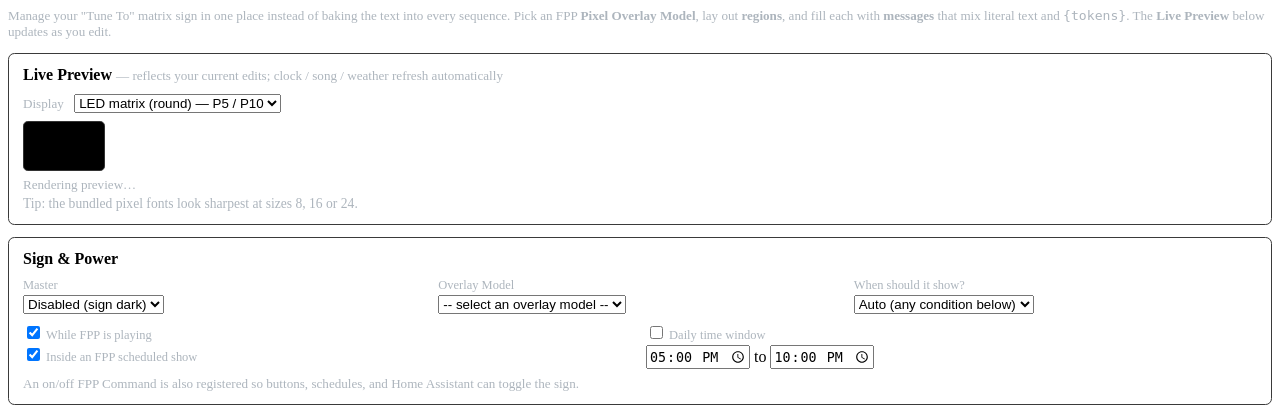
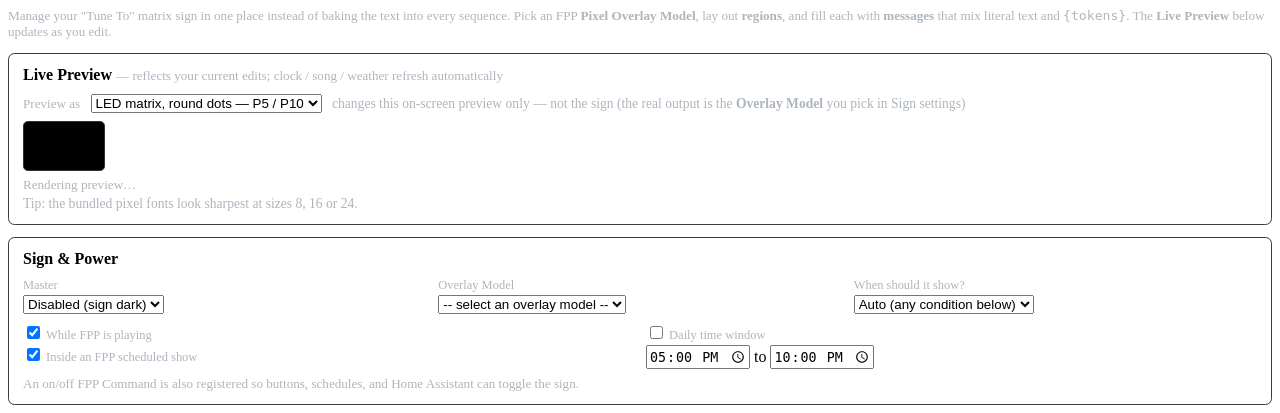
Before and after one commit to focusedonsound/fpp-AnnouncementAssistant, a PHP site: page /tuneto.php in a window 1280 px wide. Shown: the top 413 px of the page. Run offline with PHP 8.4, Linux system fonts and the light colour scheme.

Commit message:
Tune To: rename preview 'Display' to 'Preview as' to avoid model confusion
The preview-style control read as if it selected the output display/model. It
only changes how the on-screen preview is drawn. Rename to 'Preview as' and add
a note that the real output is the Overlay Model in Sign settings.

```diff
--- a/www/tuneto.php
+++ b/www/tuneto.php
@@ -94,12 +94,13 @@ $ttCfg = ttLoadConfig($ttConfigFile);
     <span class="tt-muted" style="font-weight:normal;">&mdash; reflects your current edits; clock / song / weather refresh automatically</span>
   </h5>
   <div style="margin-bottom:.5rem;">
-    <label class="tt-muted" style="margin-right:.4rem;">Display</label>
+    <label class="tt-muted" style="margin-right:.4rem;">Preview as</label>
     <select id="ttPreviewStyle" class="form-control form-control-sm" style="width:auto; display:inline-block;">
-      <option value="led-round" selected>LED matrix (round) &mdash; P5 / P10</option>
-      <option value="led-square">LED matrix (square)</option>
+      <option value="led-round" selected>LED matrix, round dots &mdash; P5 / P10</option>
+      <option value="led-square">LED matrix, square dots</option>
       <option value="solid">Solid pixels &mdash; TV / projector</option>
     </select>
+    <span class="tt-muted" style="margin-left:.4rem; font-size:.85em;">changes this on-screen preview only &mdash; not the sign (the real output is the <strong>Overlay Model</strong> you pick in Sign settings)</span>
   </div>
   <div style="background:#000; border:1px solid #333; border-radius:.3rem; padding:8px; display:inline-block; max-width:100%;">
     <canvas id="ttPreviewCanvas" width="64" height="32"
```
